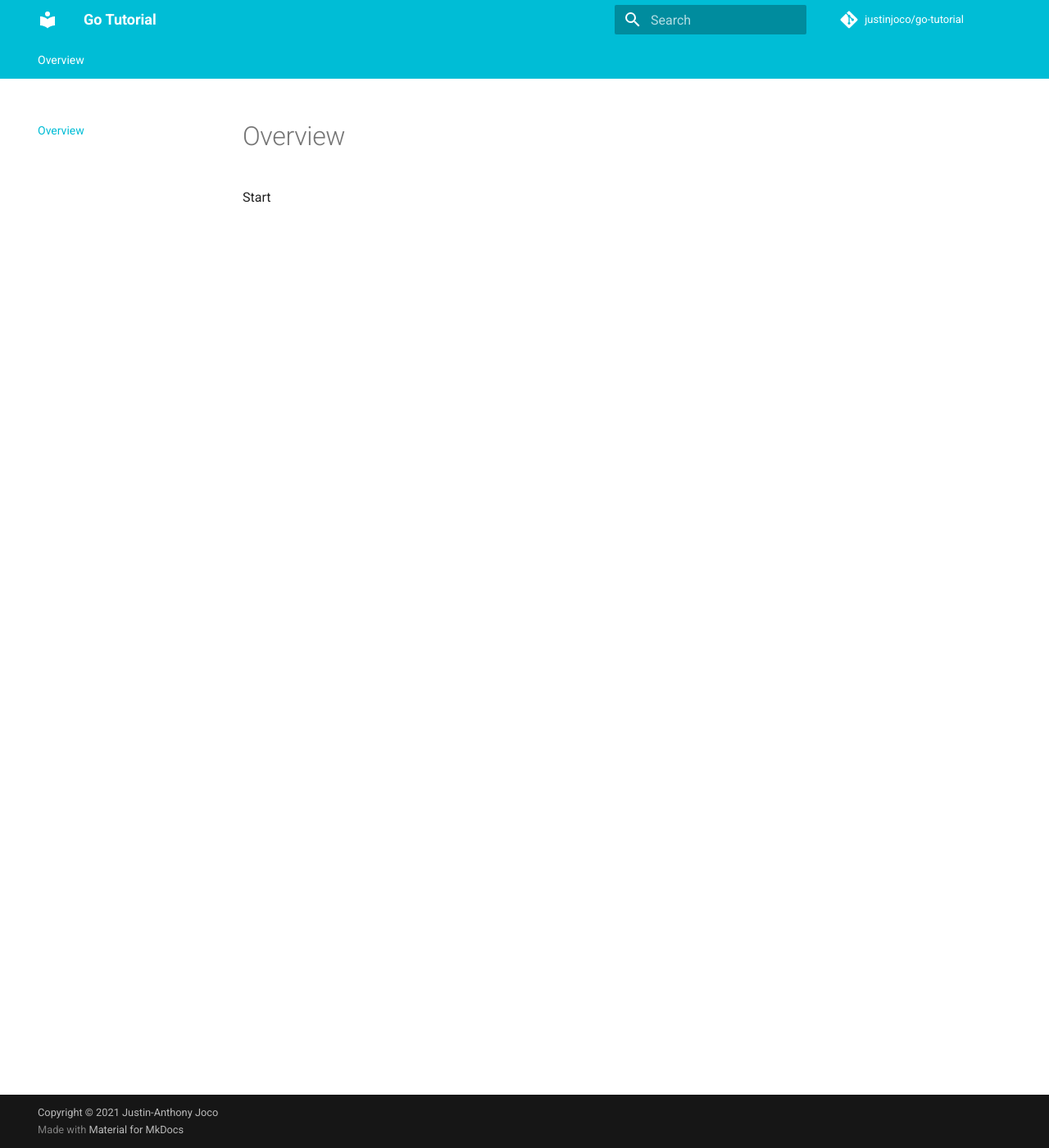
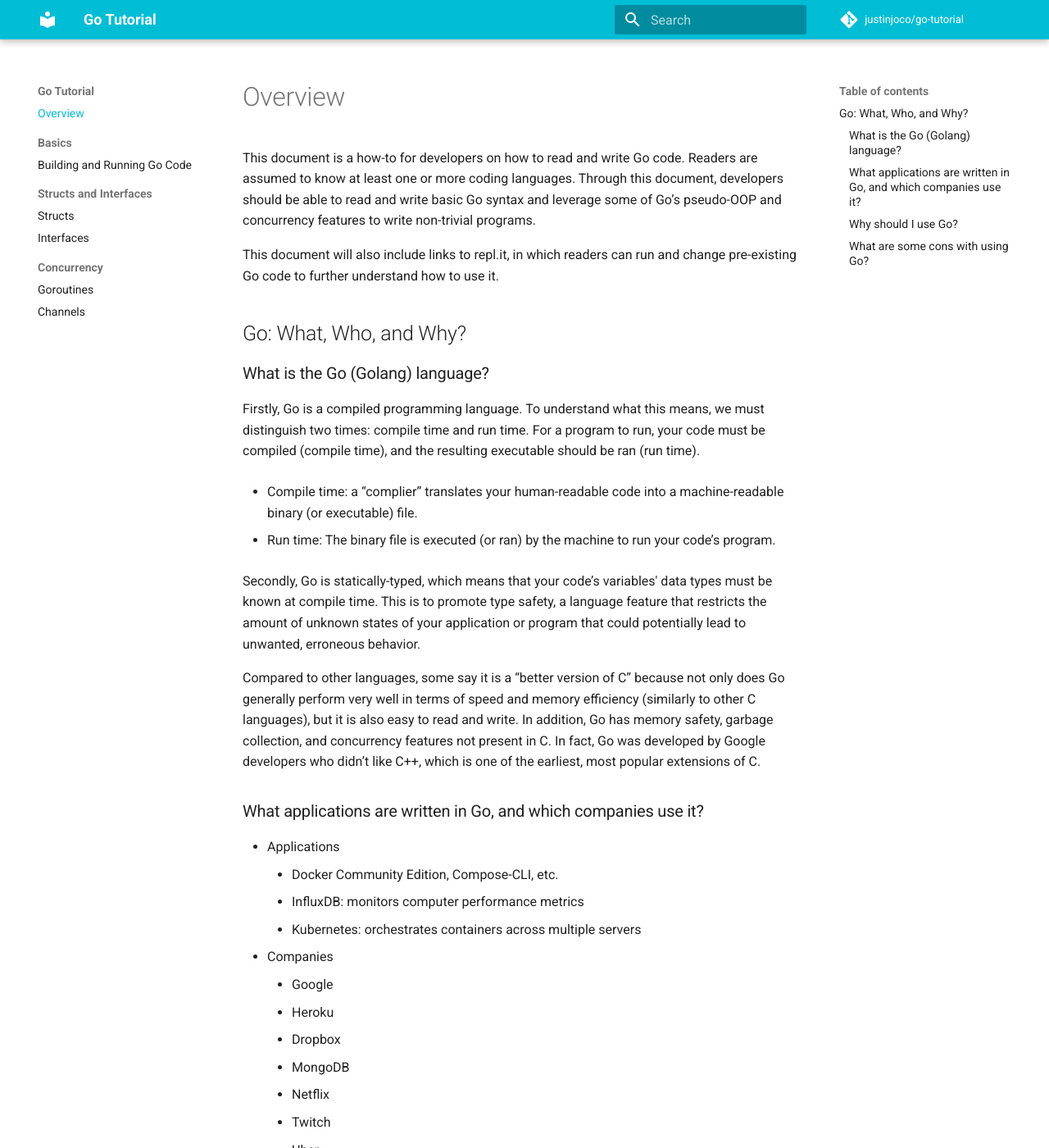
Before and after one commit to justinjoco/go-tutorial, an MkDocs documentation site: the page built from docs/index.md, in a window 1280 px wide and 1400 px high. Shown: the whole window at 82% size. Built offline with MkDocs 1.6.1 and Material for MkDocs 9.7.7, drawn with Linux system fonts in a browser that asks for light colours; comment, search, counter and statistics services are not loaded; some of the changed text lies outside the part shown.

Commit message:
copy-pasted go tutorial code

```diff
--- a/docs/index.md
+++ b/docs/index.md
@@ -1 +1,47 @@
-Start
+This document is a how-to for developers on how to read and write Go code. Readers are assumed to know at least one or more coding languages. Through this document, developers should be able to read and write basic Go syntax and leverage some of Go’s pseudo-OOP and concurrency features to write non-trivial programs.
+
+This document will also include links to repl.it, in which readers can run and change pre-existing Go code to further understand how to use it.
+
+## Go: What, Who, and Why?
+
+### What is the Go (Golang) language?
+Firstly, Go is a compiled programming language. To understand what this means, we must distinguish two times: compile time and run time. For a program to run, your code must be compiled (compile time), and the resulting executable should be ran (run time).
+
+- Compile time: a “complier” translates your human-readable code into a machine-readable binary (or executable) file.
+
+- Run time: The binary file is executed (or ran) by the machine to run your code’s program.
+
+Secondly, Go is statically-typed, which means that your code’s variables' data types must be known at compile time. This is to promote type safety, a language feature that restricts the amount of unknown states of your application or program that could potentially lead to unwanted, erroneous behavior.
+
+Compared to other languages, some say it is a “better version of C” because not only does Go generally perform very well in terms of speed and memory efficiency (similarly to other C languages), but it is also easy to read and write. In addition, Go has memory safety, garbage collection, and concurrency features not present in C. In fact, Go was developed by Google developers who didn’t like C++, which is one of the earliest, most popular extensions of C.
+
+### What applications are written in Go, and which companies use it?
+- Applications
+    - Docker Community Edition, Compose-CLI, etc.
+    - InfluxDB: monitors computer performance metrics
+    - Kubernetes: orchestrates containers across multiple servers
+- Companies
+    - Google
+    - Heroku
+    - Dropbox
+    - MongoDB
+    - Netflix
+    - Twitch
+    - Uber
+
+### Why should I use Go?
+- Very good run-time performance, similar to that of C and C++
+- Designed to be readable like Python or JS
+    - Syntax is like combination of Python, TS, and C
+    - Concurrent programs are very easy to write
+- Very performant networking and multiprocessing
+    - Go routines can be thought of as super lightweight threads
+    - Very easy to communicate between go routines via channels
+- **Good idea to use Go when developing scalable, high-performance applications**
+
+### What are some cons with using Go?
+- No race condition safety → need to use synchronization primitives (eg. sync package)
+- Error handling is very bare-bones
+- No generics implementation yet
+- Compile-time strictness can be annoying
+- Not at lot of other in-built data structures besides arrays, slices, maps
--- a/mkdocs.yml
+++ b/mkdocs.yml
@@ -12,9 +12,17 @@ theme:
     primary: cyan
   features:
     - navigation.sections
-    - navigation.tabs
+
 nav:
   - Overview: index.md
+  - Basics:
+    - Building and Running Go Code: basics/building.md
+  - Structs and Interfaces:
+    - Structs: structs/structs.md
+    - Interfaces: structs/interfaces.md
+  - Concurrency:
+    - Goroutines: concurrency/goroutines.md
+    - Channels: concurrency/gochannels.md
 
 markdown_extensions:
   - pymdownx.highlight:
```
Also changed, not shown: docs/basics/building.md (added, +10 -0 lines), docs/basics/conditionals.md (added), docs/basics/syntax.md (added), docs/concurrency/channels.md (added), docs/concurrency/goroutines.md (added), docs/structs/interfaces.md (added), docs/structs/structs.md (added).
